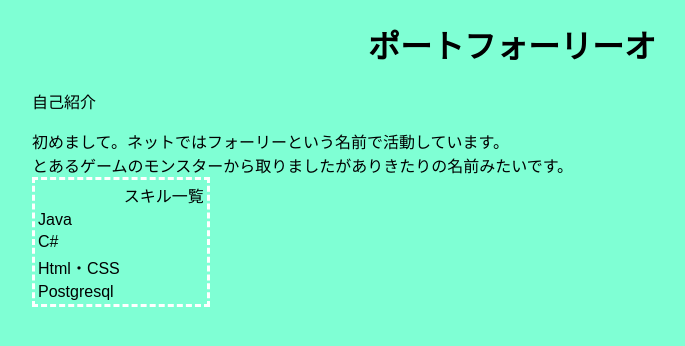
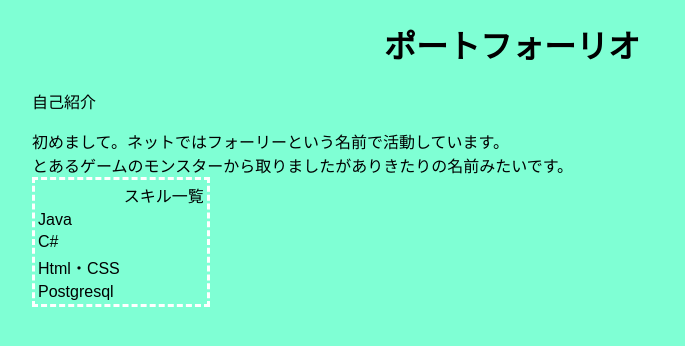
Before and after one commit to foley0000/introduction, a plain HTML site: page index.html in a window 1280 px wide. Shown: the whole page, without its empty margins (128-813 px from the left). Drawn offline with Linux system fonts and the light colour scheme.

Commit message:
Update index.html

```diff
--- a/index.html
+++ b/index.html
@@ -7,7 +7,7 @@
 </head>
 <body>
 <header>
-    <h1>ポートフォーリーオ</h1>
+    <h1>ポートフォーリオ</h1>
 </header>
 <main>
     <p>自己紹介</p>
```
